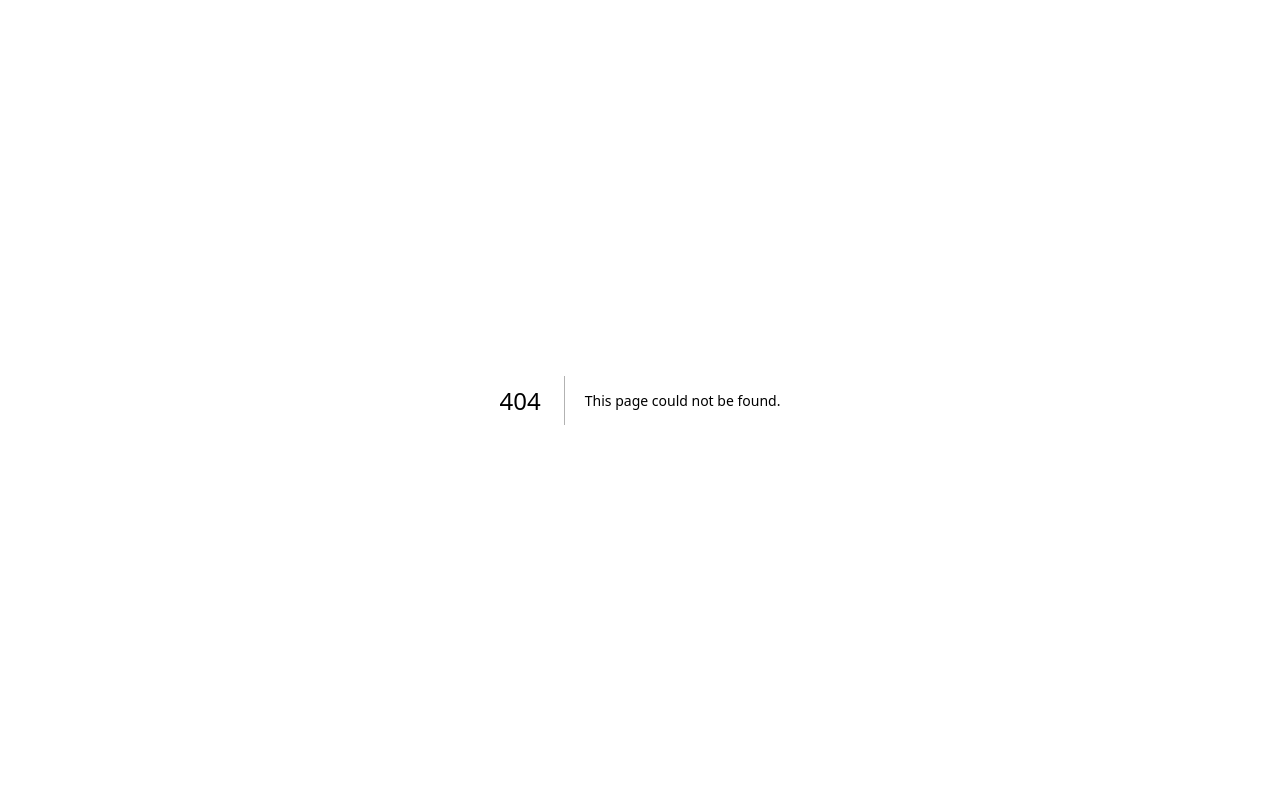
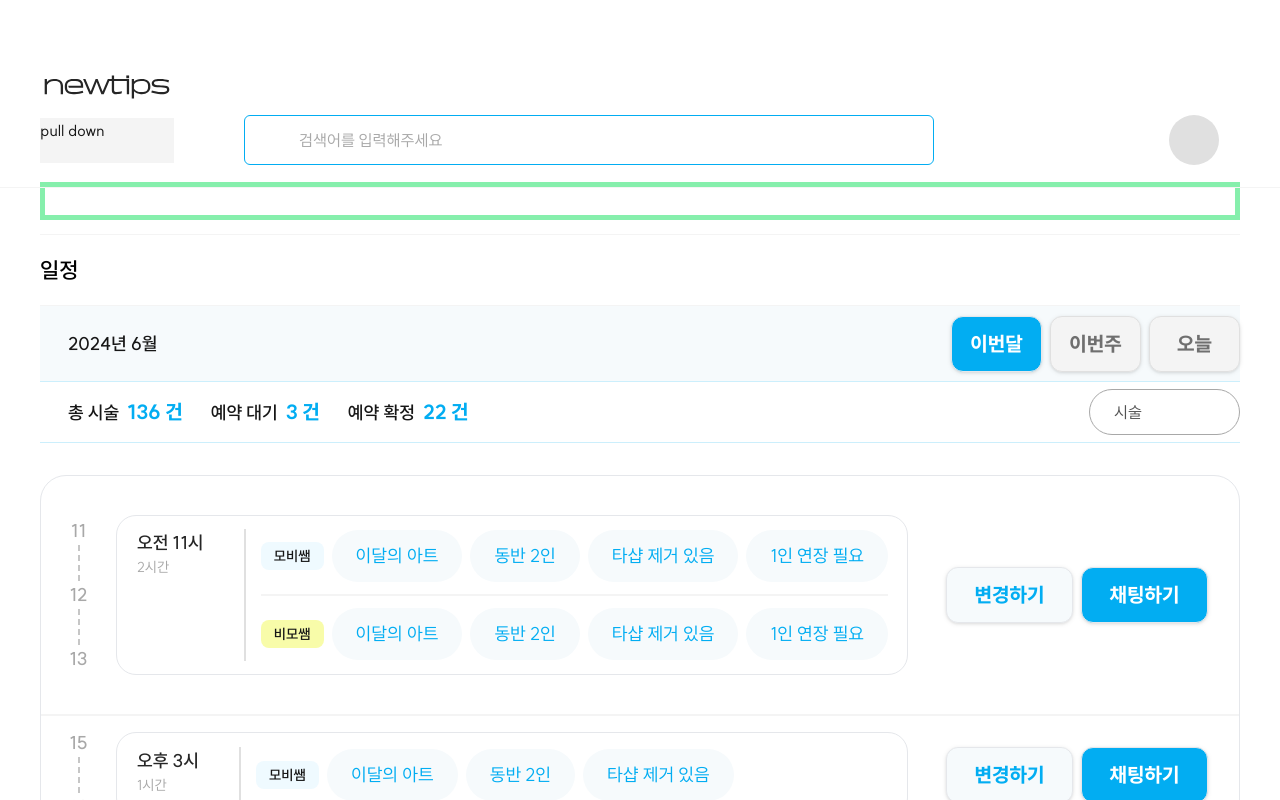
Before and after one commit to mobi-projects/nail-case-client, a Next.js app: page /manager/base/schedule/today in a window 1280 px wide. Before the commit this address had no page. Shown: the top 800 px of the page. Built offline with nearby package versions, Linux system fonts and the light colour scheme; some icons are missing.

Commit message:
🎨 오늘스케줄 퍼블리싱
* issue: [NAILCASE-163](https://nailcase.atlassian.net/browse/NAILCASE-163)
sub-issues:
- [NAILCASE-174](https://nailcase.atlassian.net/browse/NAILCASE-174)

```diff
--- /dev/null
+++ b/src/app/(manager)/manager/base/schedule/today/page.tsx
@@ -0,0 +1,9 @@
+import DayScheDule from "@/component/custom/manager/base/schedule/today/01"
+
+export default function ManagerBaseScheduleToday() {
+	return (
+		<div className="flex items-center justify-center pt-[32px]">
+			<DayScheDule />
+		</div>
+	)
+}
--- /dev/null
+++ b/src/component/custom/manager/base/schedule/today/01/index.tsx
@@ -0,0 +1,270 @@
+"use client"
+
+import type { Dayjs } from "dayjs"
+import dayjs from "dayjs"
+import React from "react"
+
+import { NTButton } from "@/component/common/atom/nt-button"
+import NTNameBox from "@/component/common/nt-name-box"
+import NTOption from "@/component/common/nt-option"
+import { useOption } from "@/hook/use-component"
+
+type Artist = {
+	name: string
+	optionArr: string[]
+}
+
+type Slot = {
+	firstTime: number
+	endTime: number
+	artistArr: Artist[]
+}
+
+type DayScheduleTimePT = {
+	slot: Slot
+	currentTime: Dayjs
+}
+
+type DayScheduleDashPT = {
+	slot: Slot
+}
+
+type DayScheduleTaskPT = {
+	slot: Slot
+	duration: number
+}
+
+type DayScheduleOptionsPT = {
+	optionArr: string[]
+}
+
+type DayScheduleButtonPT = {
+	slot: Slot
+	currentTime: Dayjs
+}
+
+export default function DayScheDule() {
+	const reservation: Slot[] = [
+		{
+			firstTime: 11,
+			endTime: 13,
+			artistArr: [
+				{
+					name: "모비쌤",
+					optionArr: [
+						"이달의 아트",
+						"동반 2인",
+						"타샵 제거 있음",
+						"1인 연장 필요",
+					],
+				},
+				{
+					name: "비모쌤",
+					optionArr: [
+						"이달의 아트",
+						"동반 2인",
+						"타샵 제거 있음",
+						"1인 연장 필요",
+					],
+				},
+			],
+		},
+		{
+			firstTime: 15,
+			endTime: 16,
+			artistArr: [
+				{
+					name: "모비쌤",
+					optionArr: ["이달의 아트", "동반 2인", "타샵 제거 있음"],
+				},
+			],
+		},
+		{
+			firstTime: 16,
+			endTime: 17,
+			artistArr: [
+				{
+					name: "비모쌤",
+					optionArr: ["이달의 아트", "동반 2인", "타샵 제거 있음"],
+				},
+			],
+		},
+		{
+			firstTime: 17,
+			endTime: 18,
+			artistArr: [
+				{
+					name: "비모쌤",
+					optionArr: ["이달의 아트", "동반 2인", "타샵 제거 있음"],
+				},
+			],
+		},
+		{
+			firstTime: 18,
+			endTime: 19,
+			artistArr: [
+				{
+					name: "모비쌤",
+					optionArr: ["이달의 아트", "동반 2인", "타샵 제거 있음"],
+				},
+			],
+		},
+		{
+			firstTime: 19,
+			endTime: 20,
+			artistArr: [
+				{
+					name: "미지정",
+					optionArr: ["이달의 아트", "동반 2인", "타샵 제거 있음"],
+				},
+			],
+		},
+	]
+
+	const currentTime = dayjs()
+
+	return (
+		<div className="flex h-fit w-full flex-col rounded-[26px] border">
+			<div className="flex flex-col">
+				{reservation.map((slot, index) => (
+					<DayScheduleTime key={index} slot={slot} currentTime={currentTime} />
+				))}
+			</div>
+			<div className="mt-[20px] flex h-[65px] w-full justify-center text-Headline02 text-Gray50">
+				근무 종료
+			</div>
+		</div>
+	)
+}
+
+function DayScheduleTime({ slot, currentTime }: DayScheduleTimePT) {
+	const duration = slot.endTime - slot.firstTime
+	const boxHeight = 120 * duration
+
+	return (
+		<div
+			className="flex w-full items-center border-b-[2px] border-Gray10"
+			style={{ height: `${boxHeight}px` }}
+		>
+			<DayScheduleDash slot={slot} />
+			<DayScheduleTask slot={slot} duration={duration} />
+			<DayScheduleButton slot={slot} currentTime={currentTime} />
+		</div>
+	)
+}
+
+function DayScheduleDash({ slot }: DayScheduleDashPT) {
+	const hours = []
+	for (let i = slot.firstTime; i <= slot.endTime; i++) {
+		hours.push(i)
+		if (i < slot.endTime) {
+			hours.push("dash")
+		}
+	}
+
+	return (
+		<div className="flex w-[75px] flex-col items-center justify-center">
+			{hours.map((item, index) => (
+				<div
+					key={index}
+					className="flex h-full flex-col items-center justify-center"
+				>
+					{item === "dash" ? (
+						<div className="flex w-full flex-1 items-center justify-center">
+							<div className="h-[30px] border-l-2 border-dashed border-Gray30 py-[18px]"></div>
+						</div>
+					) : (
+						<span className="text-Headline02 text-Gray40">{item}</span>
+					)}
+				</div>
+			))}
+		</div>
+	)
+}
+
+function DayScheduleTask({ slot, duration }: DayScheduleTaskPT) {
+	const height = duration === 2 ? 160 : 86
+	const subHeight = duration === 2 ? 132.7 : 56.54
+	const startTime = dayjs().hour(slot.firstTime).minute(0)
+	const period = startTime.format("A") === "AM" ? "오전" : "오후"
+	const formattedFirstTime = startTime.format("h")
+
+	const getBgColor = (artist: string) => {
+		switch (artist) {
+			case "모비쌤":
+				return "BGblue"
+			case "비모쌤":
+				return "PY"
+			case "미지정":
+				return "Gray"
+			default:
+				return "Gray"
+		}
+	}
+
+	return (
+		<div
+			className="flex w-[792px] items-center rounded-[20px] border"
+			style={{ height: `${height}px` }}
+		>
+			<div
+				className="mr-[15px] border-r-[2px] border-Gray20 pl-[20px] pr-[40px]"
+				style={{ height: `${subHeight}px` }}
+			>
+				<div className="text-Headline02 text-Gray90">
+					{period} {formattedFirstTime}시
+				</div>
+				<div className="text-Callout text-Gray40">
+					{slot.endTime - slot.firstTime}시간
+				</div>
+			</div>
+			<div className="mr-[15px] flex flex-col gap-2">
+				{slot.artistArr.map((artist, idx) => (
+					<React.Fragment key={idx}>
+						<div className="flex items-center gap-2">
+							<NTNameBox bgColor={getBgColor(artist.name)}>
+								{artist.name}
+							</NTNameBox>
+							<DayScheduleOptions optionArr={artist.optionArr} />
+						</div>
+						{idx < slot.artistArr.length - 1 && (
+							<div className="my-1 border-t-[2px] border-Gray10"></div>
+						)}
+					</React.Fragment>
+				))}
+			</div>
+		</div>
+	)
+}
+
+function DayScheduleOptions({ optionArr }: DayScheduleOptionsPT) {
+	const { onClickOption, checkedOption } = useOption(optionArr)
+	return (
+		<NTOption
+			optionArr={optionArr}
+			checkedOption={checkedOption}
+			itemsPerRow={4}
+			onClickOption={onClickOption}
+		/>
+	)
+}
+
+function DayScheduleButton({ slot, currentTime }: DayScheduleButtonPT) {
+	const startTime = dayjs().hour(slot.firstTime).minute(0)
+	const endTime = dayjs().hour(slot.endTime).minute(0)
+	const isCurrent =
+		currentTime.isAfter(startTime) && currentTime.isBefore(endTime)
+
+	return (
+		<div className="flex h-full w-[300px] items-center justify-end">
+			{isCurrent ? (
+				<NTButton disabled>시술중</NTButton>
+			) : (
+				<div className="flex gap-2">
+					<NTButton variant="secondary">변경하기</NTButton>
+					<NTButton variant="primary">채팅하기</NTButton>
+				</div>
+			)}
+		</div>
+	)
+}
```
